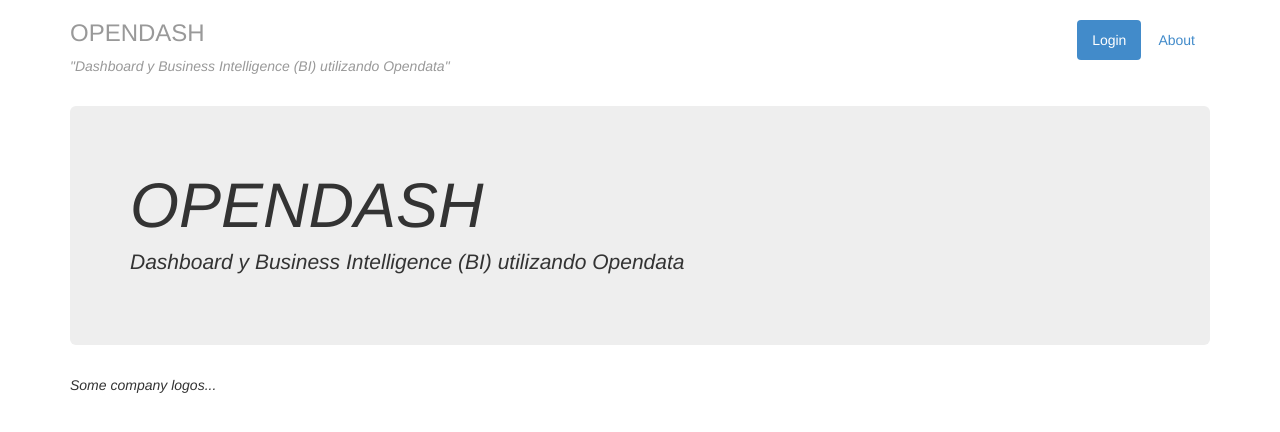
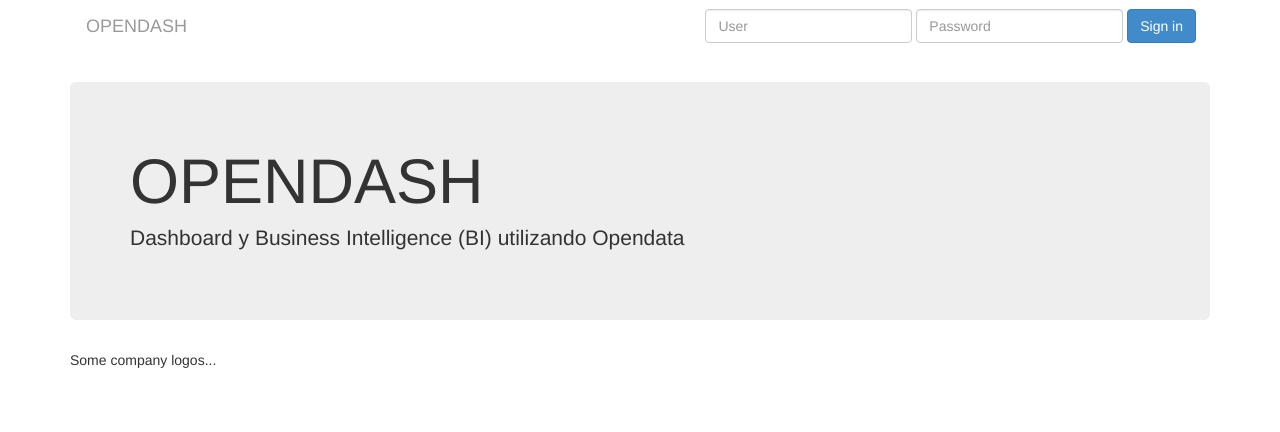
Before and after one commit to unaguil/opendash, a Flask app: page / in a window 1280 px wide. Shown: the top 432 px of the page. Run offline with Flask 2, Linux system fonts and the light colour scheme; some libraries are stand-ins or nearby versions.

Commit message:
Login header changed

```diff
--- a/templates/header.html
+++ b/templates/header.html
@@ -1,9 +1,24 @@
-<div class="header">
-	<ul class="nav nav-pills pull-right">
-		<li class="active"><a href="#">Login</a></li>
-		<li><a href="#">About</a></li>
-	</ul>
-	<h3 class="text-muted">OPENDASH</h3>
-	<p class="text-muted"><em>"Dashboard y Business Intelligence (BI) utilizando Opendata"<em></p>
+<div class="navbar" role="navigation">
+  <div class="container">
+    <div class="navbar-header">
+      <button type="button" class="navbar-toggle" data-toggle="collapse" data-target=".navbar-collapse">
+        <span class="sr-only">Toggle navigation</span>
+        <span class="icon-bar"></span>
+        <span class="icon-bar"></span>
+        <span class="icon-bar"></span>
+      </button>
+      <p class="navbar-brand text-muted">OPENDASH</p>
+    </div>
+    <div class="navbar-collapse collapse">
+      <form class="navbar-form navbar-right" role="form">
+        <div class="form-group">
+          <input type="text" placeholder="User" class="form-control">
+        </div>
+        <div class="form-group">
+          <input type="password" placeholder="Password" class="form-control">
+        </div>
+        <button type="submit" class="btn btn-primary">Sign in</button>
+      </form>
+    </div><!--/.navbar-collapse -->
+  </div>
 </div>
-</br>
```
